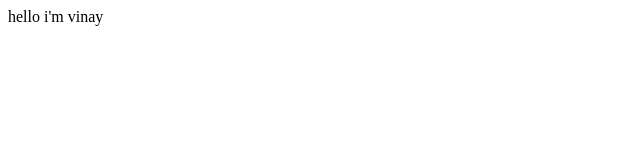
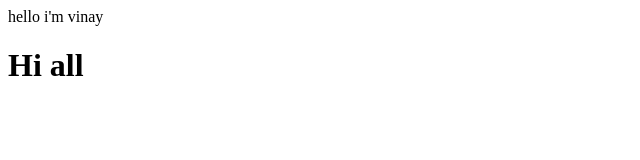
Before and after one commit to Guruprasad-SK/GitPractise, a plain HTML site: page index.html in a window 1280 px wide. Shown: the whole page, without its empty margins (0-640 px from the left). Drawn offline with Linux system fonts and the light colour scheme.

Commit message:
new change

```diff
--- a/index.html
+++ b/index.html
@@ -1 +1,2 @@
 <p>hello i'm vinay</p>
+<h1> Hi all</h1>
```
